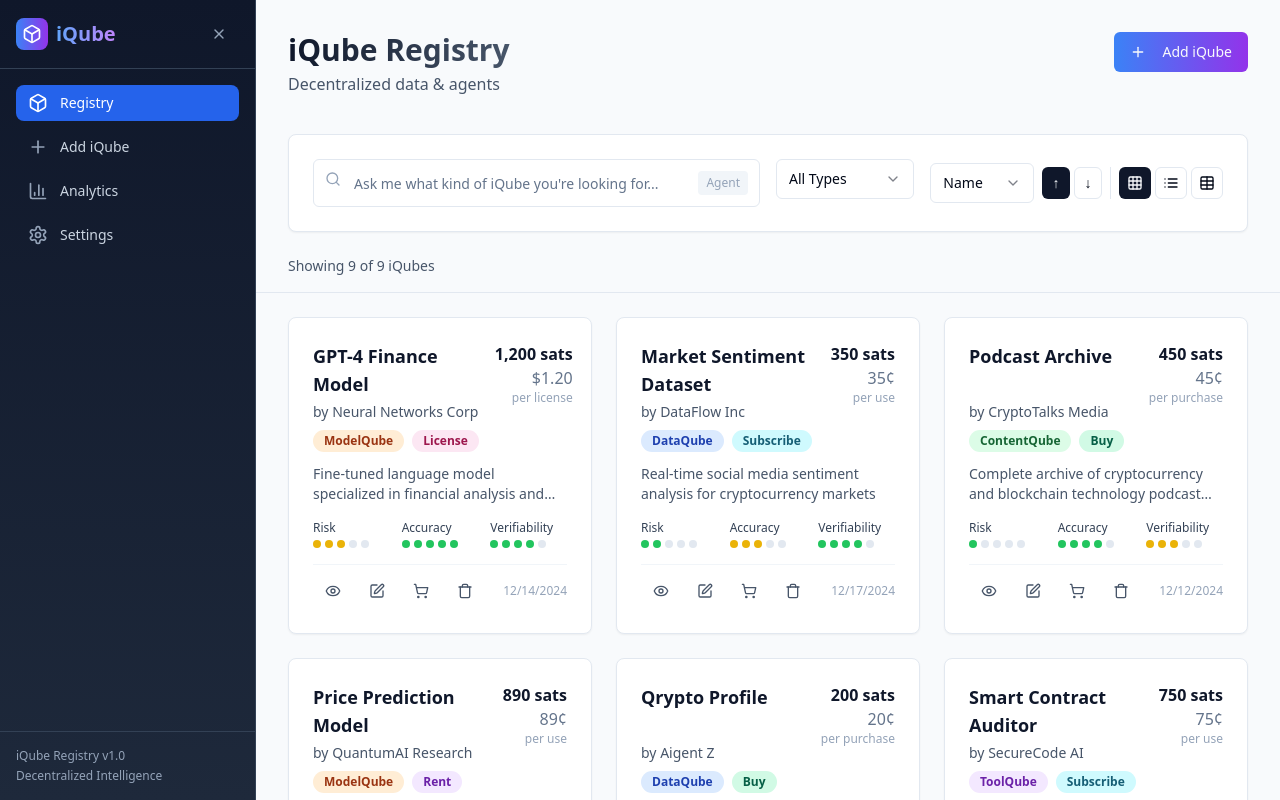
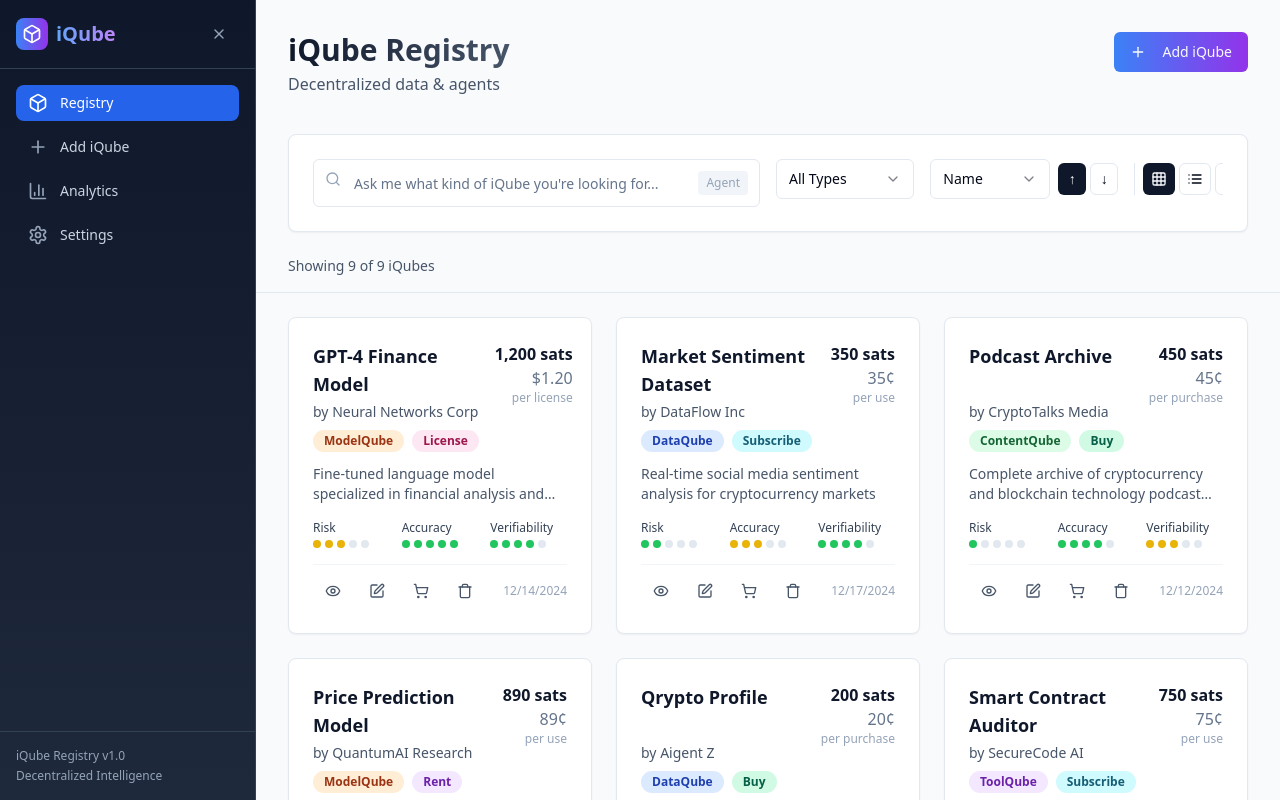
Before and after one commit to iQube-Protocol/iQube-registry, a React (Vite) app: page / in a window 1280 px wide. Built offline with nearby package versions, Linux system fonts and the light colour scheme.

Commit message:
Fix: Make buttons scroll horizontally
Ensure buttons scroll horizontally on smaller screens to prevent overflow.

```diff
--- a/src/components/registry/FilterSection.tsx
+++ b/src/components/registry/FilterSection.tsx
@@ -64,9 +64,10 @@ export const FilterSection = ({
           </Select>
         </div>
 
-        <div className="md:col-span-4 flex items-center space-x-2">
+        <div className="md:col-span-4 overflow-x-auto">
+          <div className="flex items-center space-x-2 min-w-fit pb-2 md:pb-0">
             <Select value={sortBy} onValueChange={onSortByChange}>
-            <SelectTrigger className="flex-1">
+              <SelectTrigger className="flex-1 min-w-[120px]">
                 <SelectValue placeholder="Sort by" />
               </SelectTrigger>
               <SelectContent>
@@ -78,7 +79,7 @@ export const FilterSection = ({
               </SelectContent>
             </Select>
 
-          <div className="flex items-center space-x-1">
+            <div className="flex items-center space-x-1 flex-shrink-0">
               <Button
                 variant={sortOrder === 'asc' ? 'default' : 'outline'}
                 size="sm"
@@ -97,6 +98,7 @@ export const FilterSection = ({
               </Button>
             </div>
 
+            <div className="flex-shrink-0">
               <ViewModeToggle
                 viewMode={viewMode}
                 onViewModeChange={onViewModeChange}
@@ -104,5 +106,7 @@ export const FilterSection = ({
             </div>
           </div>
         </div>
+      </div>
+    </div>
   );
 };
```
Lines whose indentation alone changed are shown as unchanged.
